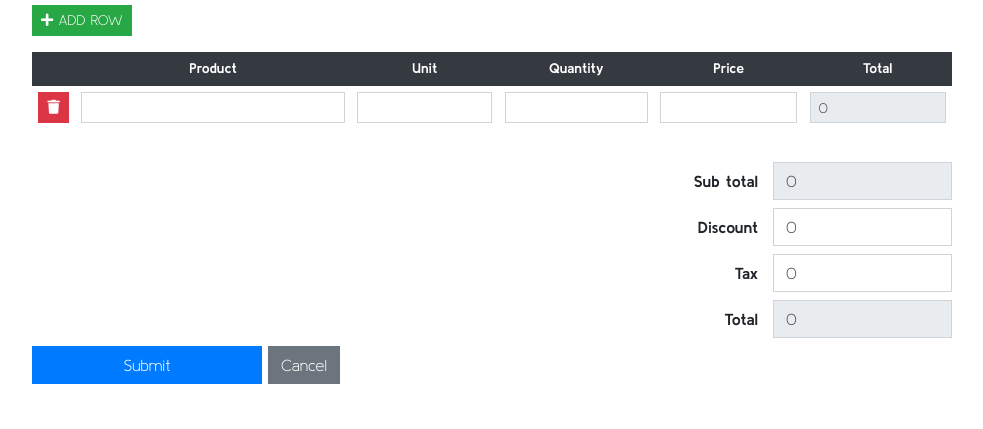
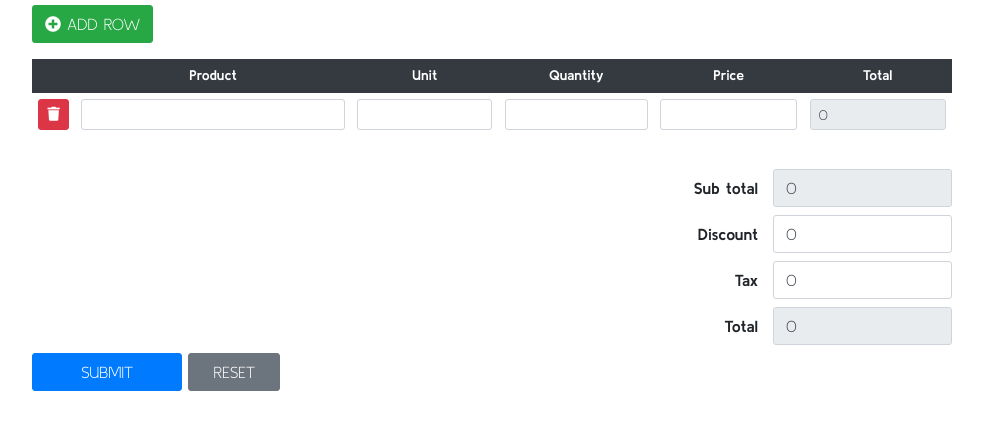
Before and after one commit to hassibmoddasser/dynamic-js-table, a plain HTML site: page index.html in a window 1280 px wide. Shown: the part 99-528 px from the top of the page, without its empty margins (148-1131 px from the left). Drawn offline with Linux system fonts and the light colour scheme.

Commit message:
UX & UI improvements

```diff
--- a/css/app.css
+++ b/css/app.css
@@ -2,9 +2,14 @@ body {
     font-family: 'Kulim Park', sans-serif;
 }
 
-.form-control,
-.btn {
-    border-radius: 0px !important;
+button,
+input[type=submit],
+input[type=reset] {
+    border-radius: 3px !important;
+}
+
+.form-control {
+    border-radius: 3px !important;
 }
 
 .table td,
--- a/index.html
+++ b/index.html
@@ -17,11 +17,11 @@
   <div class="container py-5">
     <div class="row">
       <div class="col-md-10 mx-auto">
-        <h1 class="text-center">Dynamic table</h1>
+        <h1 class="h1 text-center">Dynamic table</h1>
 
         <!-- ADD ROW BUTTON -->
         <div class="btn-container pb-3">
-          <button type="button" id="add" class="btn btn-success btn-sm text-uppercase"><i class="fa fa-plus"></i> Add Row</button>
+          <button type="button" id="add" class="btn btn-success text-uppercase"><i class="fa fa-plus-circle"></i> Add Row</button>
         </div>
 
         <!-- DYNAMIC TABLE'S FORM -->
@@ -91,8 +91,8 @@
           </div>
           <div class="col-md-12 p-0">
             <div class="form-group">
-              <button type="submit" class="btn btn-primary w-25">Submit</button>
-              <button type="button" class="btn btn-secondary" onclick="pageReset()">Cancel</button>
+              <button type="submit" class="btn btn-primary text-uppercase px-5">Submit</button>
+              <button type="button" id="btn-reset" class="btn btn-secondary text-uppercase px-4">Reset</button>
             </div>
           </div>
         </form>
```
